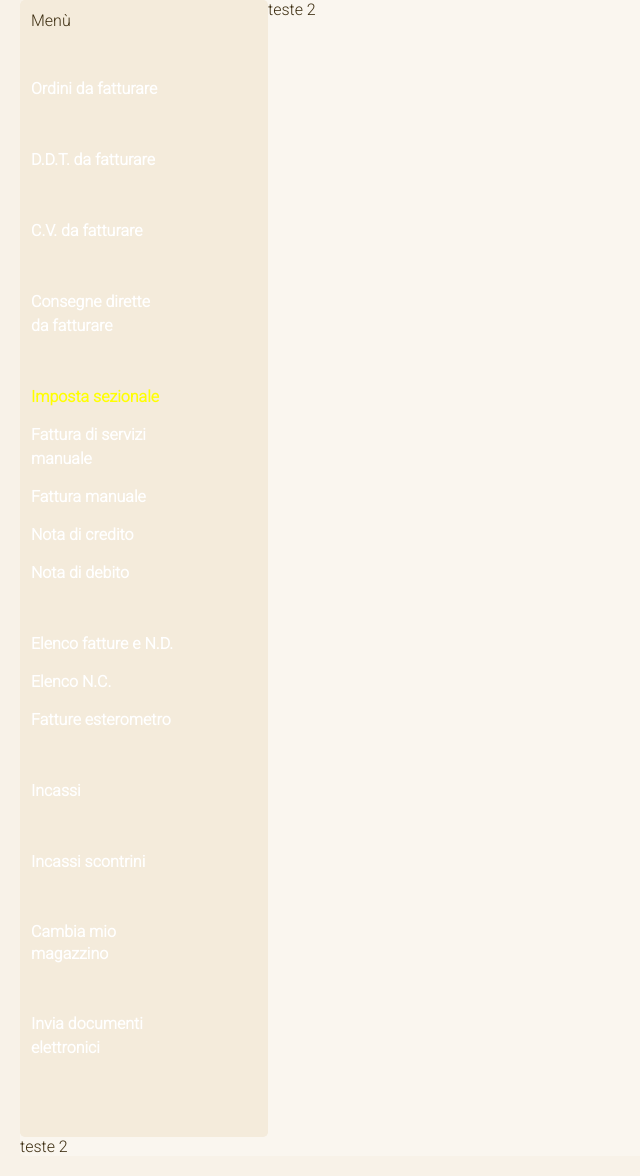
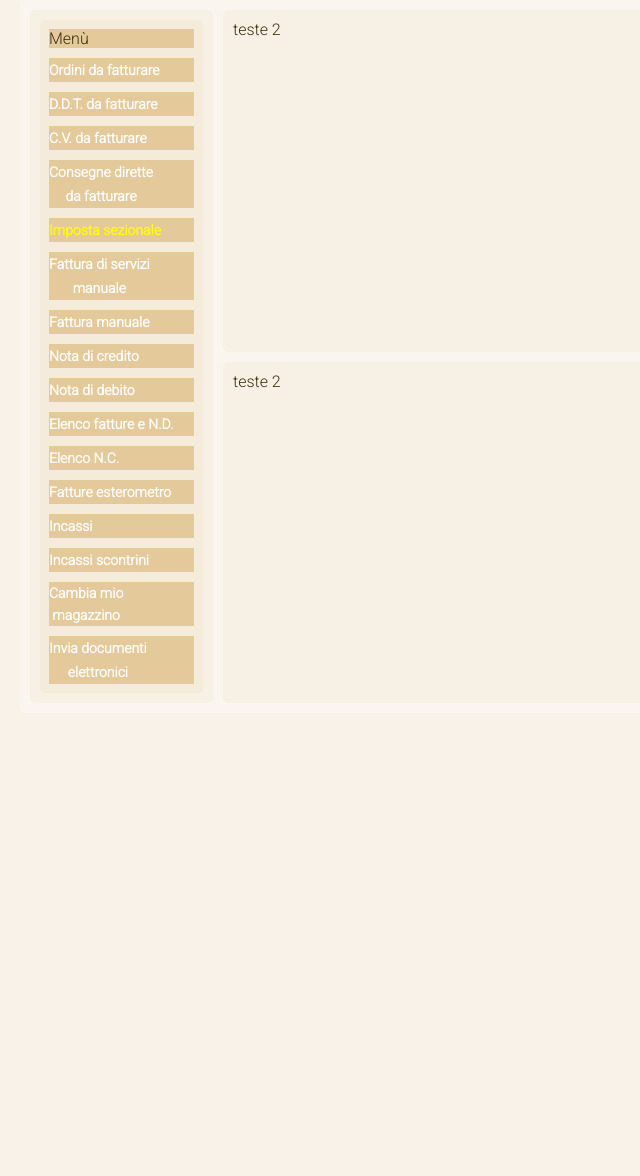
Before and after one commit to reginaldogomes/dittaweb, a website: page public/index.html in a window 1280 px wide. Shown: the part 149-1325 px from the top of the page, without its empty margins (0-640 px from the left). After the commit the page ends 882 px from the top, so only its background shows below. Drawn offline with nearby package versions, Linux system fonts and the light colour scheme.

Commit message:
menu css add

```diff
--- a/public/index.html
+++ b/public/index.html
@@ -80,37 +80,26 @@
               <tr>
                 <td>Menù</td>
               </tr>
-              <tr>
-                <td>&nbsp;</td>
-              </tr>
+
               <tr>
                 <td><a href="#" class="clickarea" onclick="if(! confermauscita) {OrdiniDaFatturare();}">Ordini da
                     fatturare</a></td>
               </tr>
-              <tr>
-                <td>&nbsp;</td>
-              </tr>
+
               <tr>
                 <td><a href="#" class="clickarea" onclick="if(! confermauscita) {DDTDaFatturare();}">D.D.T. da
                     fatturare</a></td>
               </tr>
-              <tr>
-                <td>&nbsp;</td>
-              </tr>
+
               <tr>
                 <td><a href="#" class="clickarea" onclick="if(! confermauscita) {ContoVenditaDaFatturare();}">C.V. da
                     fatturare</a></td>
               </tr>
-              <tr>
-                <td>&nbsp;</td>
-              </tr>
+
               <tr>
                 <td><a href="#" class="clickarea"
                     onclick="if(! confermauscita) {ConsegneDiretteDaFatturare(0);}">Consegne dirette<br>da fatturare</a>
                 </td>
-              </tr>
-              <tr>
-                <td>&nbsp;</td>
               </tr>
               <tr>
                 <td><a href="#" class="clickarea" style="color:yellow;" onclick="SelectSezionale()">Imposta
@@ -134,9 +123,6 @@
                     onclick="if(! confermauscita) {SetConfirmExit(true);CreaManuale('D');}">Nota di debito</a></td>
               </tr>
               <tr>
-                <td>&nbsp;</td>
-              </tr>
-              <tr>
                 <td><a href="#" class="clickarea" onclick="if(! confermauscita) {SelElencoDoc('F');}">Elenco fatture e
                     N.D.</a></td>
               </tr>
@@ -149,37 +135,19 @@
                     esterometro</a></td>
               </tr>
               <tr>
-                <td>&nbsp;</td>
-              </tr>
-              <tr>
                 <td><a href="#" class="clickarea" onclick="if(! confermauscita) {SelIncassi();}">Incassi</a></td>
-              </tr>
-              <tr>
-                <td>&nbsp;</td>
               </tr>
               <tr>
                 <td><a href="#" class="clickarea" onclick="if(! confermauscita) {SelIncassiScontrini();}">Incassi
                     scontrini</a></td>
               </tr>
               <tr>
-                <td>&nbsp;</td>
-              </tr>
-              <tr>
                 <td><a href="#" class="clickareax" onclick="if(! confermauscita) {SceglieMagazzinoDefault();}">Cambia
                     mio<br>magazzino</a></td>
               </tr>
               <tr>
-                <td>&nbsp;</td>
-              </tr>
-              <tr>
                 <td><a href="#" class="clickarea" onclick="InvioDocElettronici()">Invia documenti<br>elettronici</a>
                 </td>
-              </tr>
-              <tr>
-                <td>&nbsp;</td>
-              </tr>
-              <tr>
-                <td>&nbsp;</td>
               </tr>
             </tbody>
           </table>
--- a/public/preferences.css
+++ b/public/preferences.css
@@ -381,9 +381,22 @@ p {
 .search {
   background-color: var(--primary--color--200);
   display: grid;
-  grid-template-columns: 1fr 4fr;
+  grid-template-columns: 15% 85%;
+  gap: 10px;
+  padding: 10px;
   border-radius: var(--border-radius);
   -webkit-border-radius: var(--border-radius);
+}
+
+.search > div {
+  background-color: var(--primary--color--400);
+  padding: 10px;
+  border-radius: var(--border-radius);
+  -webkit-border-radius: var(--border-radius);
+}
+
+.search > div:nth-child(1) {
+  grid-row: 1 / 3;
 }
 
 .menu-search {
@@ -403,6 +416,15 @@ p {
 
 .menu-search table tbody tr {
   padding: 5px;
+}
+
+.menu-search table tbody tr td {
+  background-color: var(--secondary--color--200);
+  display: flex;
+}
+
+.menu-search table tbody tr td a {
+  font-size: 14px;
 }
 
 .footer {
```
